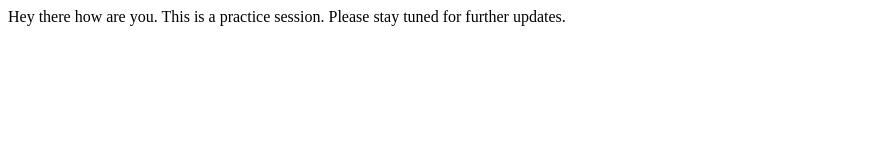
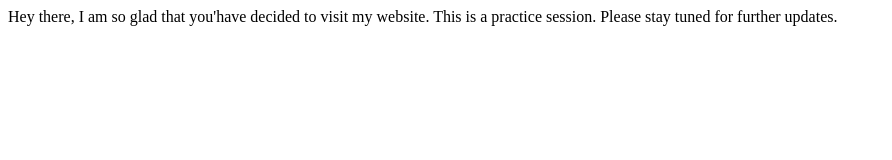
Before and after one commit to sahatanmoyofficial/LevelZero-NeoGCamp, a website: page index.html in a window 1280 px wide. Shown: the whole page, without its empty margins (0-892 px from the left). Drawn offline with Linux system fonts and the light colour scheme.

Commit message:
docs: update the index

```diff
--- a/index.html
+++ b/index.html
@@ -7,6 +7,6 @@
     <title>Test Site.</title>
 </head>
 <body>
-    Hey there how are you. This is a practice session. Please stay tuned for further updates.
+    Hey there, I am so glad that you'have decided to visit my website. This is a practice session. Please stay tuned for further updates.
 </body>
 </html>
```
